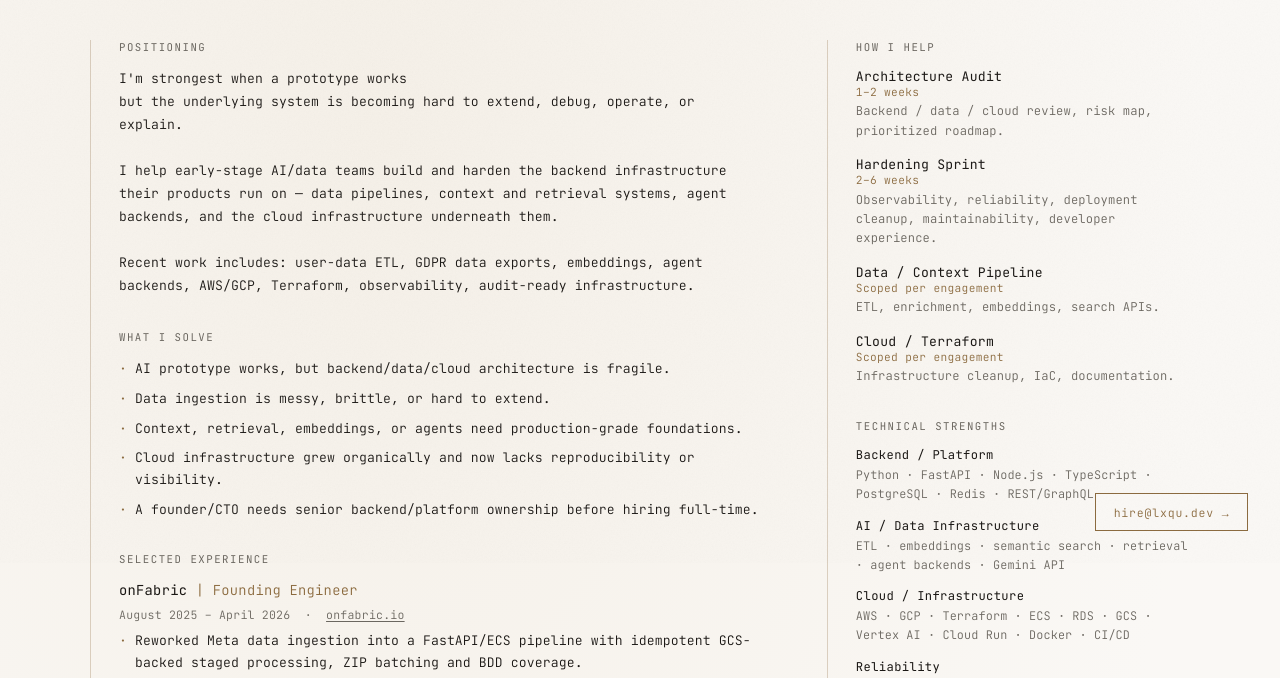
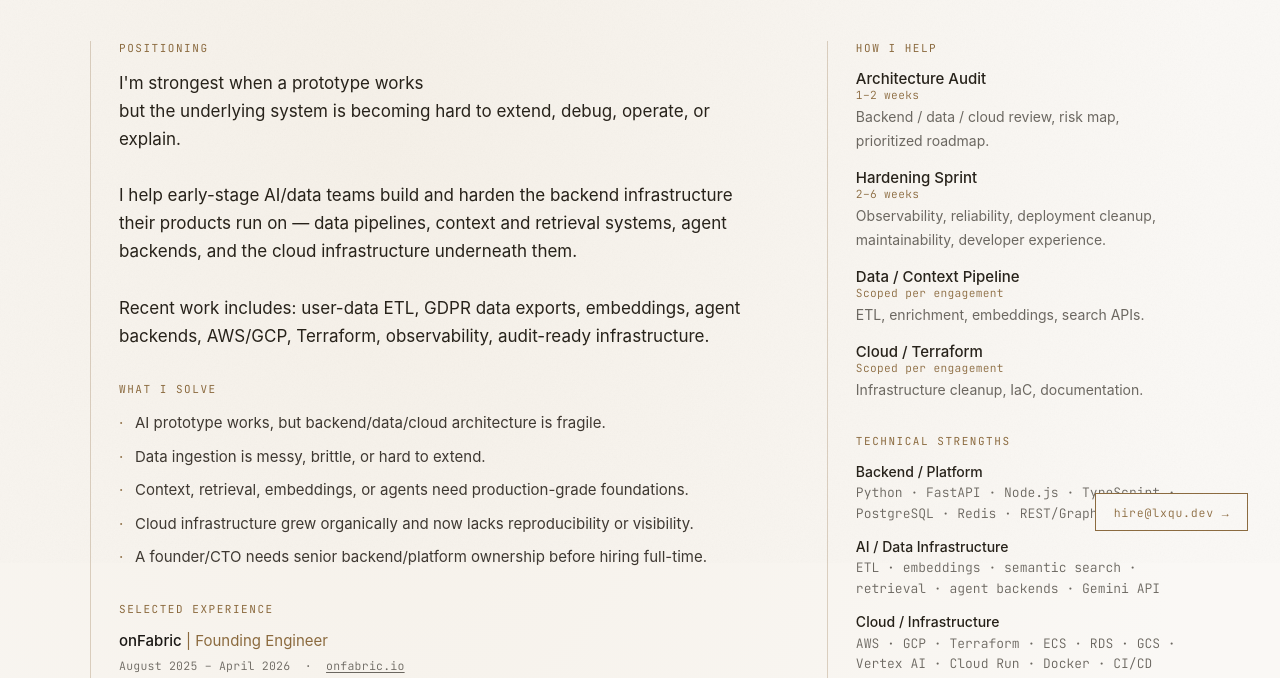
Before and after one commit to alexeyqu/hire, a plain HTML site: page index.html in a window 1280 px wide. Shown: the part 237-915 px from the top of the page. Drawn offline with nearby package versions, Linux system fonts and the light colour scheme.

Commit message:
style: move body copy off mono, lift contrast to AA
- Introduce --font-sans (-apple-system / Segoe UI / Helvetica / Arial) and
  --text-body / --text-strong / --accent-gold semantic tokens
- Switch all paragraphs, bullets, tagline, service names, talk names,
  skill-group names, and availability text to sans; keep mono for section
  labels, dates, breadcrumb, exp-location/sub, skill-list, and CTAs
- Lift body text from #F0EBE3 mono to #c7c1b2 sans (11.1:1), strong body
  to #e3ddd0 (14.7:1), heading/name to #f0ebdf (16.7:1) — all WCAG AA
- Muted metadata #918D88 → #8a8576 (5.4:1); gold accent #C4A472 → #c5a44a
- Section labels switch from --muted to --accent gold
- Positioning statement: 17px, line-height 1.65, max-width 60ch, --text-strong
- Experience hierarchy: company sans 500, role gold 400, date small mono
- Body/bullets: 15px, line-height 1.7
- Skill-list stays mono, bumped from 0.74rem to 0.8125rem (13px)

Co-Authored-By: Claude Sonnet 4.6 <noreply@anthropic.com>

```diff
--- a/index.html
+++ b/index.html
@@ -52,19 +52,24 @@
     <style>
         :root {
             --bg: #0A0908;
-            --text: #F0EBE3;
-            --muted: #918D88;
+            --text: #f0ebdf;
+            --text-body: #c7c1b2;
+            --text-strong: #e3ddd0;
+            --muted: #8a8576;
             --faint: #242220;
-            --accent: #C4A472;
+            --accent: #c5a44a;
             --border: rgba(196, 164, 114, 0.18);
             --font-serif: 'Cormorant Garamond', 'Georgia', serif;
             --font-mono: 'JetBrains Mono', 'Courier New', monospace;
+            --font-sans: -apple-system, "Segoe UI", Helvetica, Arial, sans-serif;
         }
 
         @media (prefers-color-scheme: light) {
             :root {
                 --bg: #FAF8F5;
                 --text: #1A1714;
+                --text-body: #3d3730;
+                --text-strong: #252018;
                 --muted: #6B6760;
                 --faint: #E0DBD4;
                 --accent: #8B6A3E;
@@ -155,11 +160,10 @@
         }
 
         .tagline {
-            font-family: var(--font-mono);
-            font-size: 0.85rem;
+            font-family: var(--font-sans);
+            font-size: 0.9375rem;
             font-weight: 400;
-            color: var(--text);
-            letter-spacing: 0.02em;
+            color: var(--text-strong);
             margin-bottom: 0.35rem;
         }
 
@@ -231,22 +235,28 @@
         /* ===== SECTION LABEL ===== */
         .section-label {
             font-family: var(--font-mono);
-            font-size: 0.67rem;
+            font-size: 0.6875rem;
             font-weight: 400;
             letter-spacing: 0.14em;
             text-transform: uppercase;
-            color: var(--muted);
+            color: var(--accent);
             margin-bottom: 0.9rem;
         }
 
         /* ===== BODY TEXT ===== */
         .body-text {
-            font-family: var(--font-mono);
-            font-size: 0.82rem;
-            font-weight: 300;
-            color: var(--text);
-            letter-spacing: 0.01em;
-            line-height: 1.75;
+            font-family: var(--font-sans);
+            font-size: 0.9375rem;
+            font-weight: 400;
+            color: var(--text-body);
+            line-height: 1.7;
+        }
+
+        .positioning-statement {
+            font-size: 1.0625rem;
+            line-height: 1.65;
+            max-width: 60ch;
+            color: var(--text-strong);
         }
 
         /* ===== BULLET LIST ===== */
@@ -258,12 +268,11 @@
         }
 
         ul.item-list li {
-            font-family: var(--font-mono);
-            font-size: 0.82rem;
-            font-weight: 300;
-            color: var(--text);
-            letter-spacing: 0.01em;
-            line-height: 1.65;
+            font-family: var(--font-sans);
+            font-size: 0.9375rem;
+            font-weight: 400;
+            color: var(--text-body);
+            line-height: 1.7;
             padding-left: 1rem;
             position: relative;
         }
@@ -292,19 +301,19 @@
         }
 
         .exp-header {
-            font-family: var(--font-mono);
-            font-size: 0.86rem;
-            font-weight: 300;
-            letter-spacing: 0.02em;
+            font-family: var(--font-sans);
+            font-size: 0.9375rem;
+            font-weight: 400;
             line-height: 1.4;
         }
 
         .exp-company {
-            font-weight: 400;
+            font-weight: 500;
             color: var(--text);
         }
 
         .exp-role {
+            font-weight: 400;
             color: var(--accent);
         }
 
@@ -370,11 +379,10 @@
         }
 
         .talk-name {
-            font-family: var(--font-mono);
-            font-size: 0.82rem;
-            font-weight: 400;
-            color: var(--text);
-            letter-spacing: 0.02em;
+            font-family: var(--font-sans);
+            font-size: 0.9375rem;
+            font-weight: 500;
+            color: var(--text-strong);
         }
 
         .talk-name a {
@@ -386,12 +394,11 @@
         .talk-name a:hover { color: var(--accent); }
 
         blockquote.talk-quote {
-            font-family: var(--font-mono);
-            font-size: 0.76rem;
-            font-weight: 300;
+            font-family: var(--font-sans);
+            font-size: 0.875rem;
+            font-weight: 400;
             font-style: italic;
-            color: var(--muted);
-            letter-spacing: 0.01em;
+            color: var(--text-body);
             line-height: 1.65;
             border-left: 2px solid var(--accent);
             padding-left: 0.85rem;
@@ -407,11 +414,10 @@
         }
 
         .service-name {
-            font-family: var(--font-mono);
-            font-size: 0.82rem;
-            font-weight: 400;
-            color: var(--text);
-            letter-spacing: 0.02em;
+            font-family: var(--font-sans);
+            font-size: 0.9375rem;
+            font-weight: 500;
+            color: var(--text-strong);
         }
 
         .service-duration {
@@ -424,12 +430,11 @@
         }
 
         .service-desc {
-            font-family: var(--font-mono);
-            font-size: 0.76rem;
-            font-weight: 300;
+            font-family: var(--font-sans);
+            font-size: 0.875rem;
+            font-weight: 400;
             color: var(--muted);
-            letter-spacing: 0.01em;
-            line-height: 1.6;
+            line-height: 1.7;
         }
 
         /* ===== SKILL GROUPS ===== */
@@ -442,30 +447,27 @@
         }
 
         .skill-group-name {
-            font-family: var(--font-mono);
-            font-size: 0.76rem;
-            font-weight: 400;
-            color: var(--text);
-            letter-spacing: 0.03em;
+            font-family: var(--font-sans);
+            font-size: 0.875rem;
+            font-weight: 500;
+            color: var(--text-strong);
             margin-bottom: 0.2rem;
         }
 
         .skill-list {
             font-family: var(--font-mono);
-            font-size: 0.74rem;
+            font-size: 0.8125rem;
             font-weight: 300;
             color: var(--muted);
-            letter-spacing: 0.01em;
             line-height: 1.6;
         }
 
         /* ===== AVAILABILITY ===== */
         .avail-text {
-            font-family: var(--font-mono);
-            font-size: 0.78rem;
-            font-weight: 300;
-            color: var(--text);
-            letter-spacing: 0.01em;
+            font-family: var(--font-sans);
+            font-size: 0.9375rem;
+            font-weight: 400;
+            color: var(--text-body);
             line-height: 1.8;
         }
 
@@ -624,7 +626,7 @@
 
                 <section>
                     <h2 class="section-label">Positioning</h2>
-                    <p class="body-text">
+                    <p class="body-text positioning-statement">
                         I'm strongest when a prototype works<br>but the underlying system is becoming hard to extend, debug, operate, or explain.<br><br>
                         I help early-stage AI/data teams build and harden the backend infrastructure their products run on — data pipelines, context and retrieval systems, agent backends, and the cloud infrastructure underneath them.<br><br>
                         Recent work includes: user-data ETL, GDPR data exports, embeddings, agent backends, AWS/GCP, Terraform, observability, audit-ready infrastructure.
```
